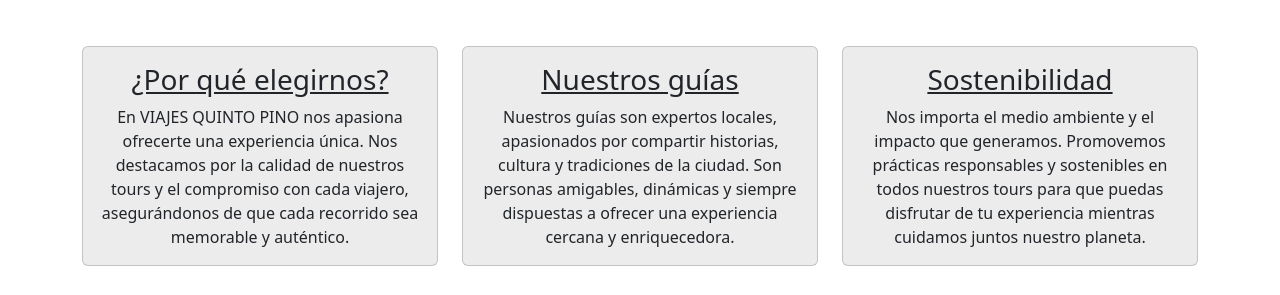
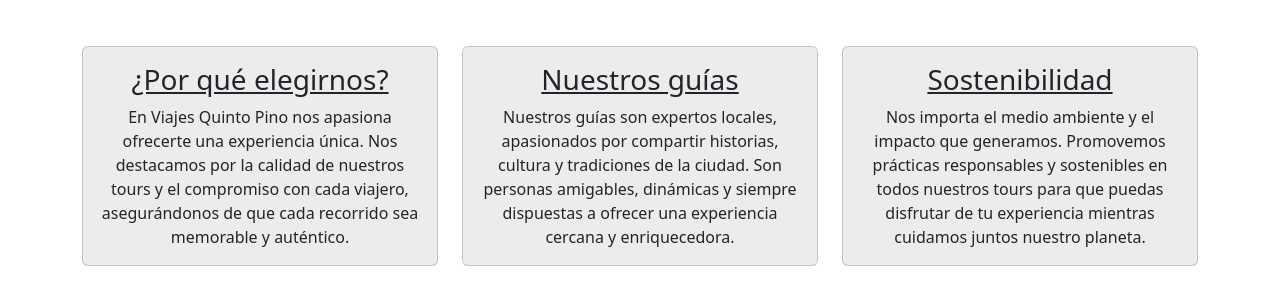
Before and after one commit to Sergio-Bonache/Free-Tours-Web, a Vue app: page / in a window 1280 px wide. Shown: the part 1396-1691 px from the top of the page. Built offline with nearby package versions, Linux system fonts and the light colour scheme.

Commit message:
cambio texto

```diff
--- a/src/views/HomeView.vue
+++ b/src/views/HomeView.vue
@@ -94,7 +94,7 @@ let preguntas = [
             <div class="card">
                 <div class="card-body">
                     <h5 class="fs-3 text-decoration-underline">¿Por qué elegirnos?</h5>
-                    <p class="card-text">En VIAJES QUINTO PINO nos apasiona ofrecerte una experiencia única. Nos destacamos por la calidad de nuestros tours y el compromiso con cada viajero, asegurándonos de que cada recorrido sea memorable y auténtico.</p>
+                    <p class="card-text">En Viajes Quinto Pino nos apasiona ofrecerte una experiencia única. Nos destacamos por la calidad de nuestros tours y el compromiso con cada viajero, asegurándonos de que cada recorrido sea memorable y auténtico.</p>
                 </div>
             </div>
         </div>
```
